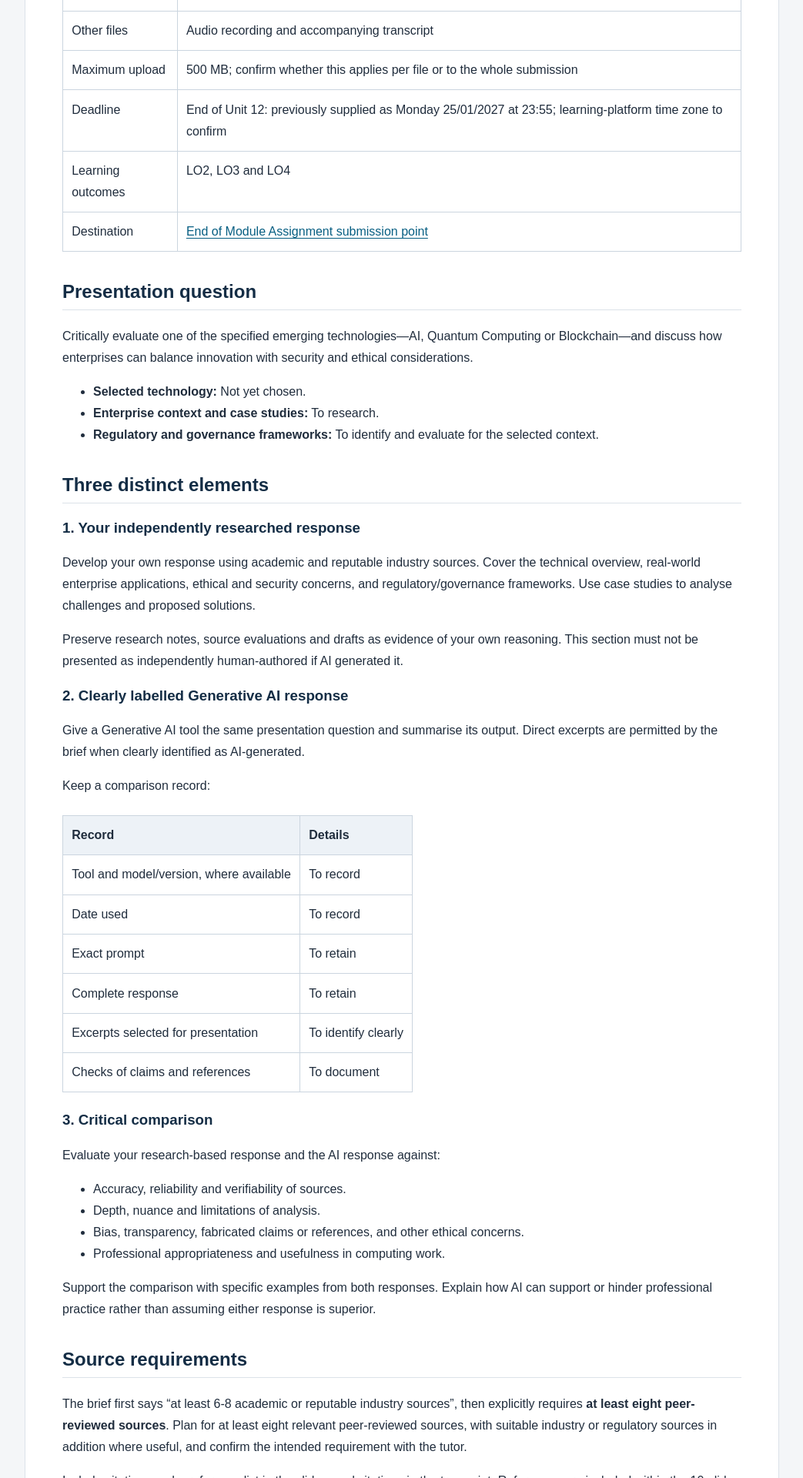
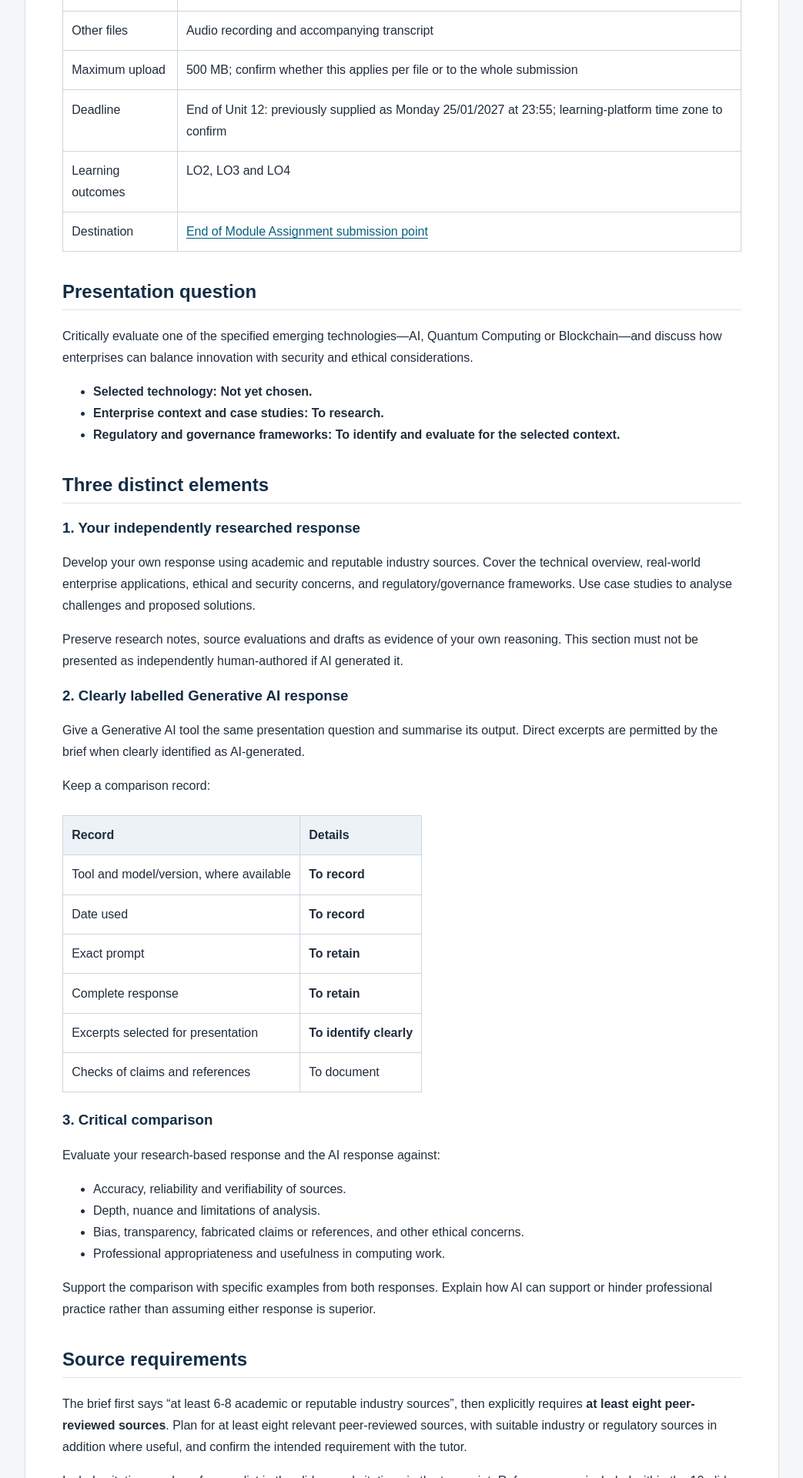
Before and after one commit to ce26229/msc-eportfolio, a Jekyll site: the page built from modules/launch-into-computing-part-b.md, in a window 1280 px wide. Shown: the part 971-2891 px from the top of the page at 77% size, without its empty margins (118-1161 px from the left). Built offline with Jekyll 4.4.1, drawn with Linux system fonts in a browser that asks for light colours.

```diff
--- a/modules/launch-into-computing-part-b.md
+++ b/modules/launch-into-computing-part-b.md
@@ -26,9 +26,9 @@ permalink: /modules/launch-into-computing/assignment-part-b/
 
 Critically evaluate one of the specified emerging technologies—AI, Quantum Computing or Blockchain—and discuss how enterprises can balance innovation with security and ethical considerations.
 
-- **Selected technology:** Not yet chosen.
-- **Enterprise context and case studies:** To research.
-- **Regulatory and governance frameworks:** To identify and evaluate for the selected context.
+- **Selected technology:** **Not yet chosen.**
+- **Enterprise context and case studies:** **To research.**
+- **Regulatory and governance frameworks:** **To identify and evaluate for the selected context.**
 
 ## Three distinct elements
 
@@ -46,11 +46,11 @@ Keep a comparison record:
 
 | Record | Details |
 | --- | --- |
-| Tool and model/version, where available | To record |
-| Date used | To record |
-| Exact prompt | To retain |
-| Complete response | To retain |
-| Excerpts selected for presentation | To identify clearly |
+| Tool and model/version, where available | **To record** |
+| Date used | **To record** |
+| Exact prompt | **To retain** |
+| Complete response | **To retain** |
+| Excerpts selected for presentation | **To identify clearly** |
 | Checks of claims and references | To document |
 
 ### 3. Critical comparison
```
